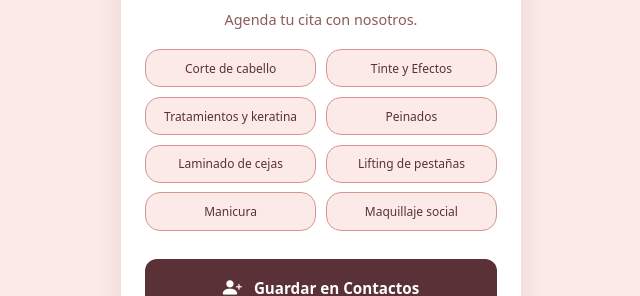
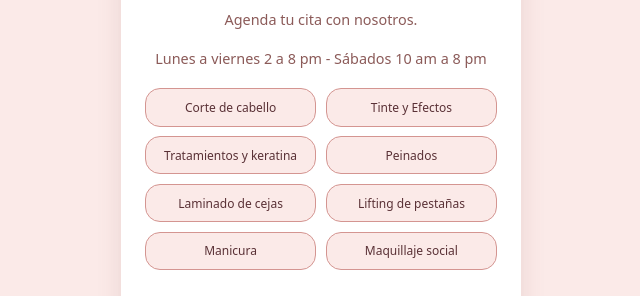
Before and after one commit to KilumMan/Tarjeta_Digital, a plain HTML site: page index.html in a window 1280 px wide. Shown: the part 258-554 px from the top of the page, without its empty margins (319-959 px from the left). Drawn offline with nearby package versions, Linux system fonts and the light colour scheme; a web font is replaced by a local one.

Commit message:
se agregaron los horarios en index

```diff
--- a/index.html
+++ b/index.html
@@ -17,6 +17,7 @@
         </h1>
         <p class="title">Salón de Belleza</p>
         <p class="bio">Agenda tu cita con nosotros.</p>
+        <p class="bio">Lunes a viernes 2 a 8 pm - Sábados 10 am a 8 pm</p>
         <div class="services-grid">
         <span class="service-tag">Corte de cabello</span>
         <span class="service-tag">Tinte y Efectos</span>
```
